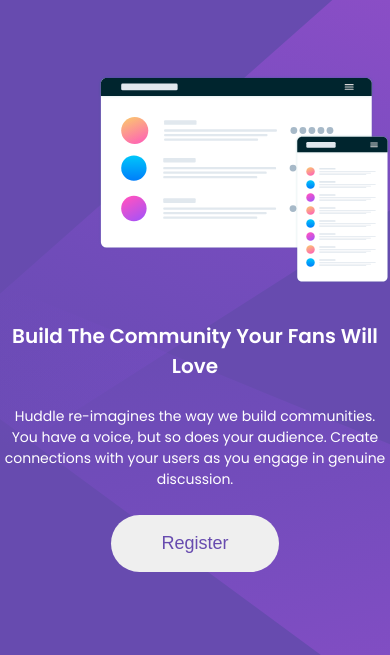
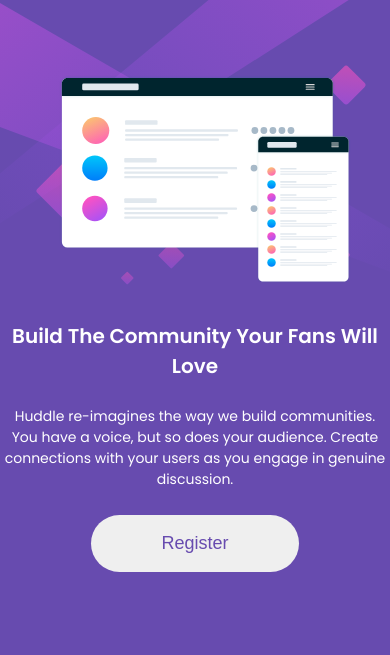
Before and after one commit to Leandro-MFarias/huddle-landing-page, a plain HTML site: page index.html in a window 390 px wide. Shown: the part 103-758 px from the top of the page. Drawn offline with Linux system fonts and the light colour scheme.

Commit message:
Arrumando o responsive da pagina

```diff
--- a/index.html
+++ b/index.html
@@ -28,7 +28,7 @@
     <img class="logo" src="src/images/logo.svg" alt="Logo">
 
     <div class="painel">
-      <img class="image" src="src/images/illustration-mockups.svg" alt="">
+      <img class="image" src="src/images/illustration-mockups.svg" alt="Imagem Painel">
 
       <div class="info">
         <h1 class="title">Build The Community Your Fans Will Love</h1>
@@ -52,7 +52,7 @@
         <i class="fab fa-instagram"></i>
       </a>
     </div>
-  </main>
+  </main>px
 
   <script src="https://cdnjs.cloudflare.com/ajax/libs/font-awesome/5.15.4/js/all.min.js"
     integrity="sha512-Tn2m0TIpgVyTzzvmxLNuqbSJH3JP8jm+Cy3hvHrW7ndTDcJ1w5mBiksqDBb8GpE2ksktFvDB/ykZ0mDpsZj20w=="
--- a/src/css/responsive.css
+++ b/src/css/responsive.css
@@ -5,6 +5,11 @@
 }
 
 @media (max-width: 1024px) {
+    .painel .image {
+        justify-self: flex-start;
+        margin-left: 20px;
+    }
+
     .info {
         margin-left: 10px;
     }
@@ -19,6 +24,11 @@
 }
 
 @media (max-width: 768px) {
+    main {
+        background: url(../images/bg-mobile.svg)no-repeat;
+        background-size: contain;
+    }
+
     .logo {
         margin: 20px;
     }
@@ -28,6 +38,14 @@
         text-align: center;
     }
 
+    .painel .image {
+        justify-self: center;
+    }
+
+    .info .title {
+        align-self: center;
+    }
+
     .info {
         justify-self: center;
         margin: 0;
@@ -35,7 +53,7 @@
 
     .info .btn {
         align-self: center;
-        padding: 18px 50px;
+        padding: 18px 70px;
     }
 
     .social {
```
Also changed, not shown: 1 other file.
